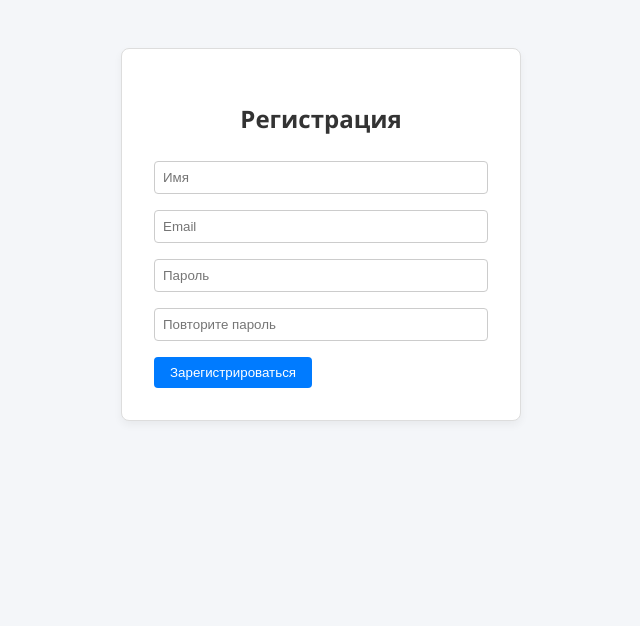
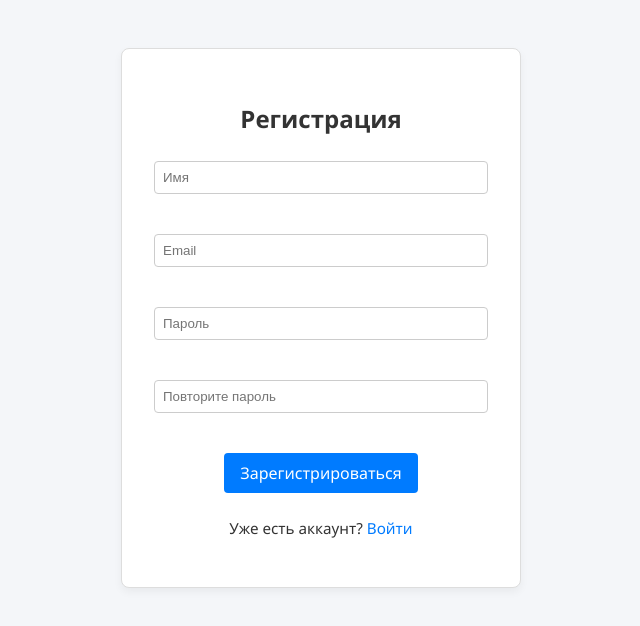
Before and after one commit to Zhaglo/zhelazo-app, a React app: page /register in a window 1280 px wide. Shown: the top 626 px of the page, without its empty margins (319-959 px from the left). Built offline with nearby package versions, Linux system fonts and the light colour scheme.

Commit message:
feat: validation

```diff
--- a/src/pages/AuthForm.module.scss
+++ b/src/pages/AuthForm.module.scss
@@ -14,17 +14,47 @@
   text-align: center;
 }
 
-.error {
-  color: red;
-  margin-top: 0.5rem;
+.formWrapper {
+  text-align: center;
+}
+
+.formGroup {
+  margin-bottom: 1.5rem;
+  position: relative;
+}
+
+.helperText {
+  font-size: 0.85rem;
+  color: #dc3545;
+  margin-top: 0.25rem;
+  height: 0;
+  opacity: 0;
+  overflow: hidden;
+  transition: all 0.2s ease;
+}
+
+.visible {
+  height: auto;
+  opacity: 1;
 }
 
 .inputError {
   border: 1px solid #dc3545;
 }
 
-.helperText {
-  font-size: 0.85rem;
+.error {
   color: #dc3545;
-  margin-top: 0.25rem;
+  text-align: center;
+  margin-bottom: 1rem;
 }
+
+.linkPrompt {
+  margin-top: 1.5rem;
+  text-align: center;
+  font-size: 0.95rem;
+}
+
+.visible {
+  height: auto;
+  opacity: 1;
+}
--- a/src/pages/LoginPage.tsx
+++ b/src/pages/LoginPage.tsx
@@ -1,35 +1,55 @@
 import { useState } from "react";
-import { useNavigate } from "react-router-dom";
+import { Link, useNavigate } from "react-router-dom";
 import Input from "../components/ui/Input";
-import Button from "../components/ui/Button";
 import styles from "./AuthForm.module.scss";
+
+const isValidEmail = (email: string) =>
+    /^[^\s@]+@[^\s@]+\.[^\s@]+$/.test(email);
 
 const LoginPage = () => {
     const navigate = useNavigate();
 
-    const [formData, setFormData] = useState({
-        email: "",
-        password: "",
+    const [formData, setFormData] = useState({ email: "", password: "" });
+    const [error, setError] = useState("");
+    const [touched, setTouched] = useState<{ email: boolean; password: boolean }>({
+        email: false,
+        password: false,
     });
-
-    const [error, setError] = useState("");
 
     const handleChange = (e: React.ChangeEvent<HTMLInputElement>) => {
         setFormData({ ...formData, [e.target.name]: e.target.value });
     };
 
+    const handleBlur = (e: React.FocusEvent<HTMLInputElement>) => {
+        setTouched({ ...touched, [e.target.name]: true });
+    };
+
     const handleSubmit = (e: React.FormEvent) => {
         e.preventDefault();
+        setTouched({ email: true, password: true });
 
-        const { email, password } = formData;
-        const existingUsers = JSON.parse(localStorage.getItem("users") || "[]");
+        if (!isValidEmail(formData.email)) {
+            setError("Некорректный email");
+            return;
+        }
 
-        const foundUser = existingUsers.find(
-            (user: any) => user.email === email && user.password === password
+        if (!formData.password) {
+            setError("Введите пароль");
+            return;
+        }
+
+        const users = JSON.parse(localStorage.getItem("users") || "[]");
+        const foundUser = users.find(
+            (user: any) =>
+                user.email === formData.email && user.password === formData.password
         );
 
         if (!foundUser) {
             setError("Неверный email или пароль");
+
+            // 👇 Очищаем только поле пароля
+            setFormData((prev) => ({ ...prev, password: "" }));
+
             return;
         }
 
@@ -40,24 +60,66 @@ const LoginPage = () => {
     return (
         <div className={styles.wrapper}>
             <h2 className={styles.title}>Вход</h2>
-            <form onSubmit={handleSubmit}>
+
+            <form onSubmit={handleSubmit} className={styles.formWrapper}>
+                <div className={styles.formGroup}>
                     <Input
                         name="email"
                         type="email"
                         placeholder="Email"
+                        value={formData.email}
                         onChange={handleChange}
+                        onBlur={handleBlur}
                         required
+                        className={
+                            touched.email && !isValidEmail(formData.email)
+                                ? styles.inputError
+                                : ""
+                        }
                     />
+                    <div
+                        className={`${styles.helperText} ${
+                            touched.email && !isValidEmail(formData.email) ? styles.visible : ""
+                        }`}
+                    >
+                        Введите корректный email
+                    </div>
+                </div>
+
+                <div className={styles.formGroup}>
                     <Input
                         name="password"
                         type="password"
                         placeholder="Пароль"
+                        value={formData.password}
                         onChange={handleChange}
+                        onBlur={handleBlur}
                         required
+                        className={
+                            touched.password && !formData.password
+                                ? styles.inputError
+                                : ""
+                        }
                     />
+                    <div
+                        className={`${styles.helperText} ${
+                            touched.password && !formData.password ? styles.visible : ""
+                        }`}
+                    >
+                        Введите пароль
+                    </div>
+                </div>
+
                 {error && <p className={styles.error}>{error}</p>}
-                <Button type="submit">Войти</Button>
+
+                <button type="submit" className="btn btn-primary">
+                    Войти
+                </button>
             </form>
+
+            <p className={styles.linkPrompt}>
+                Нет аккаунта? <Link to="/register">Зарегистрироваться</Link>
+            </p>
         </div>
     );
 };
--- a/src/pages/RegisterPage.tsx
+++ b/src/pages/RegisterPage.tsx
@@ -1,8 +1,10 @@
 import { useState } from "react";
-import { useNavigate } from "react-router-dom";
+import { Link, useNavigate } from "react-router-dom";
 import Input from "../components/ui/Input";
-import Button from "../components/ui/Button";
 import styles from "./AuthForm.module.scss";
+
+const isValidEmail = (email: string) =>
+    /^[^\s@]+@[^\s@]+\.[^\s@]+$/.test(email);
 
 const RegisterPage = () => {
     const navigate = useNavigate();
@@ -15,18 +17,40 @@ const RegisterPage = () => {
     });
 
     const [error, setError] = useState("");
+    const [touched, setTouched] = useState({
+        username: false,
+        email: false,
+        password: false,
+        confirmPassword: false,
+    });
 
     const handleChange = (e: React.ChangeEvent<HTMLInputElement>) => {
         setFormData({ ...formData, [e.target.name]: e.target.value });
     };
 
+    const handleBlur = (e: React.FocusEvent<HTMLInputElement>) => {
+        setTouched({ ...touched, [e.target.name]: true });
+    };
+
     const handleSubmit = (e: React.FormEvent) => {
         e.preventDefault();
+        setTouched({
+            username: true,
+            email: true,
+            password: true,
+            confirmPassword: true,
+        });
 
         const { username, email, password, confirmPassword } = formData;
 
+        if (!username || !isValidEmail(email) || !password || !confirmPassword) {
+            setError("Пожалуйста, заполните все поля корректно");
+            return;
+        }
+
         if (password !== confirmPassword) {
             setError("Пароли не совпадают");
+            setFormData((prev) => ({ ...prev, confirmPassword: "" }));
             return;
         }
 
@@ -47,37 +71,115 @@ const RegisterPage = () => {
     return (
         <div className={styles.wrapper}>
             <h2 className={styles.title}>Регистрация</h2>
-            <form onSubmit={handleSubmit}>
+
+            <form onSubmit={handleSubmit} className={styles.formWrapper}>
+                <div className={styles.formGroup}>
                     <Input
                         name="username"
                         placeholder="Имя"
+                        value={formData.username}
                         onChange={handleChange}
+                        onBlur={handleBlur}
                         required
+                        className={
+                            touched.username && !formData.username ? styles.inputError : ""
+                        }
                     />
+                    <div
+                        className={`${styles.helperText} ${
+                            touched.username && !formData.username ? styles.visible : ""
+                        }`}
+                    >
+                        Введите имя
+                    </div>
+                </div>
+
+                <div className={styles.formGroup}>
                     <Input
                         name="email"
                         type="email"
                         placeholder="Email"
+                        value={formData.email}
                         onChange={handleChange}
+                        onBlur={handleBlur}
                         required
+                        className={
+                            touched.email && !isValidEmail(formData.email)
+                                ? styles.inputError
+                                : ""
+                        }
                     />
+                    <div
+                        className={`${styles.helperText} ${
+                            touched.email && !isValidEmail(formData.email)
+                                ? styles.visible
+                                : ""
+                        }`}
+                    >
+                        Введите корректный email
+                    </div>
+                </div>
+
+                <div className={styles.formGroup}>
                     <Input
                         name="password"
                         type="password"
                         placeholder="Пароль"
+                        value={formData.password}
                         onChange={handleChange}
+                        onBlur={handleBlur}
                         required
+                        className={
+                            touched.password && !formData.password
+                                ? styles.inputError
+                                : ""
+                        }
                     />
+                    <div
+                        className={`${styles.helperText} ${
+                            touched.password && !formData.password ? styles.visible : ""
+                        }`}
+                    >
+                        Введите пароль
+                    </div>
+                </div>
+
+                <div className={styles.formGroup}>
                     <Input
                         name="confirmPassword"
                         type="password"
                         placeholder="Повторите пароль"
+                        value={formData.confirmPassword}
                         onChange={handleChange}
+                        onBlur={handleBlur}
                         required
+                        className={
+                            touched.confirmPassword && !formData.confirmPassword
+                                ? styles.inputError
+                                : ""
+                        }
                     />
+                    <div
+                        className={`${styles.helperText} ${
+                            touched.confirmPassword && !formData.confirmPassword
+                                ? styles.visible
+                                : ""
+                        }`}
+                    >
+                        Повторите пароль
+                    </div>
+                </div>
+
                 {error && <p className={styles.error}>{error}</p>}
-                <Button type="submit">Зарегистрироваться</Button>
+
+                <button type="submit" className="btn btn-primary">
+                    Зарегистрироваться
+                </button>
             </form>
+
+            <p className={styles.linkPrompt}>
+                Уже есть аккаунт? <Link to="/login">Войти</Link>
+            </p>
         </div>
     );
 };
```
Lines whose indentation alone changed are shown as unchanged.
